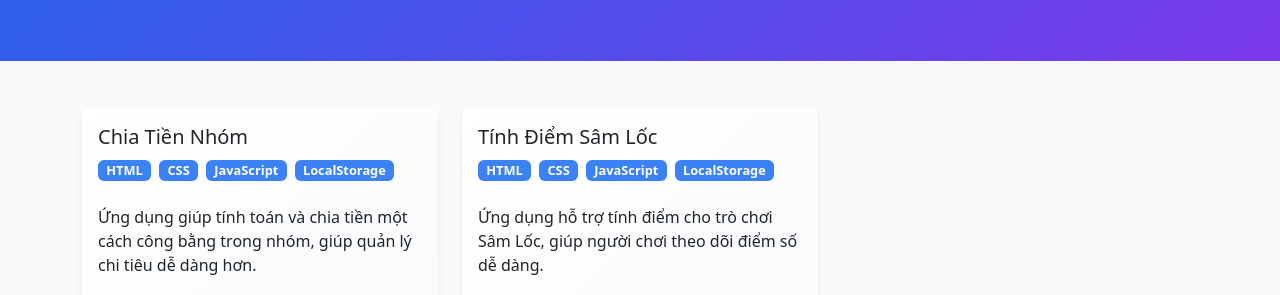
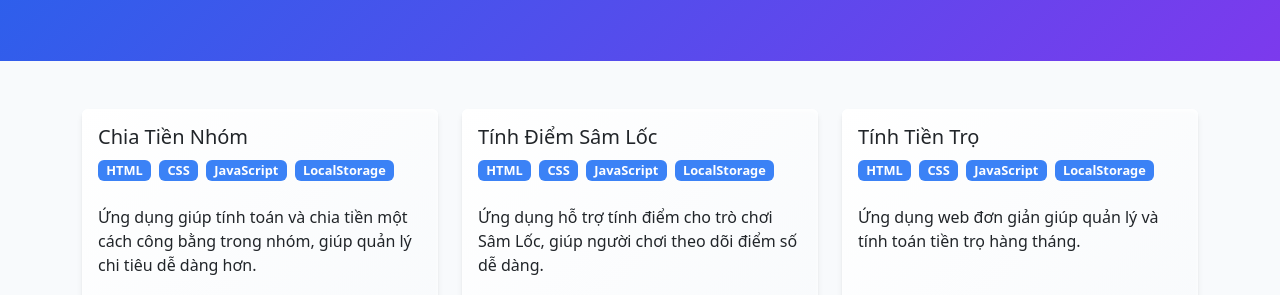
Before and after one commit to thuanmtt/intro, a plain HTML site: page index.html in a window 1280 px wide. Shown: the part 212-507 px from the top of the page. Drawn offline with nearby package versions, Linux system fonts and the light colour scheme.

Commit message:
Add new project "Tính Tiền Trọ" to portfolio section

```diff
--- a/index.html
+++ b/index.html
@@ -279,6 +279,13 @@
             description: "Ứng dụng hỗ trợ tính điểm cho trò chơi Sâm Lốc, giúp người chơi theo dõi điểm số dễ dàng.",
             githubUrl: "https://github.com/thuanmtt/tinh-diem-sam-loc",
             demoUrl: "https://thuanmtt.github.io/tinh-diem-sam-loc/"
+        },
+        {
+            title: "Tính Tiền Trọ",
+            technologies: ["HTML", "CSS", "JavaScript", "LocalStorage"],
+            description: "Ứng dụng web đơn giản giúp quản lý và tính toán tiền trọ hàng tháng.",
+            githubUrl: "https://github.com/thuanmtt/tinh-tien-tro",
+            demoUrl: "https://thuanmtt.github.io/tinh-tien-tro/"
         }
     ];
 
```
